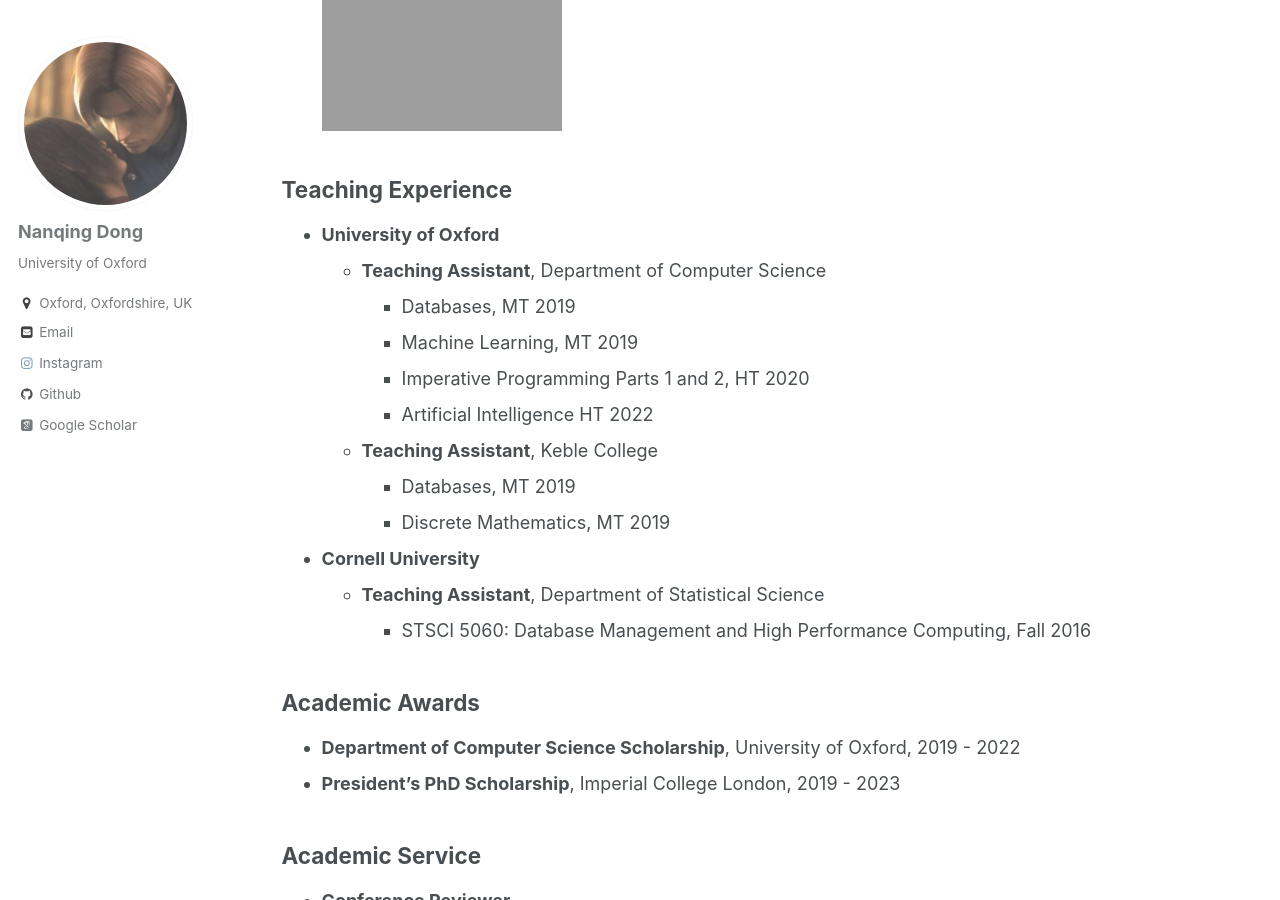
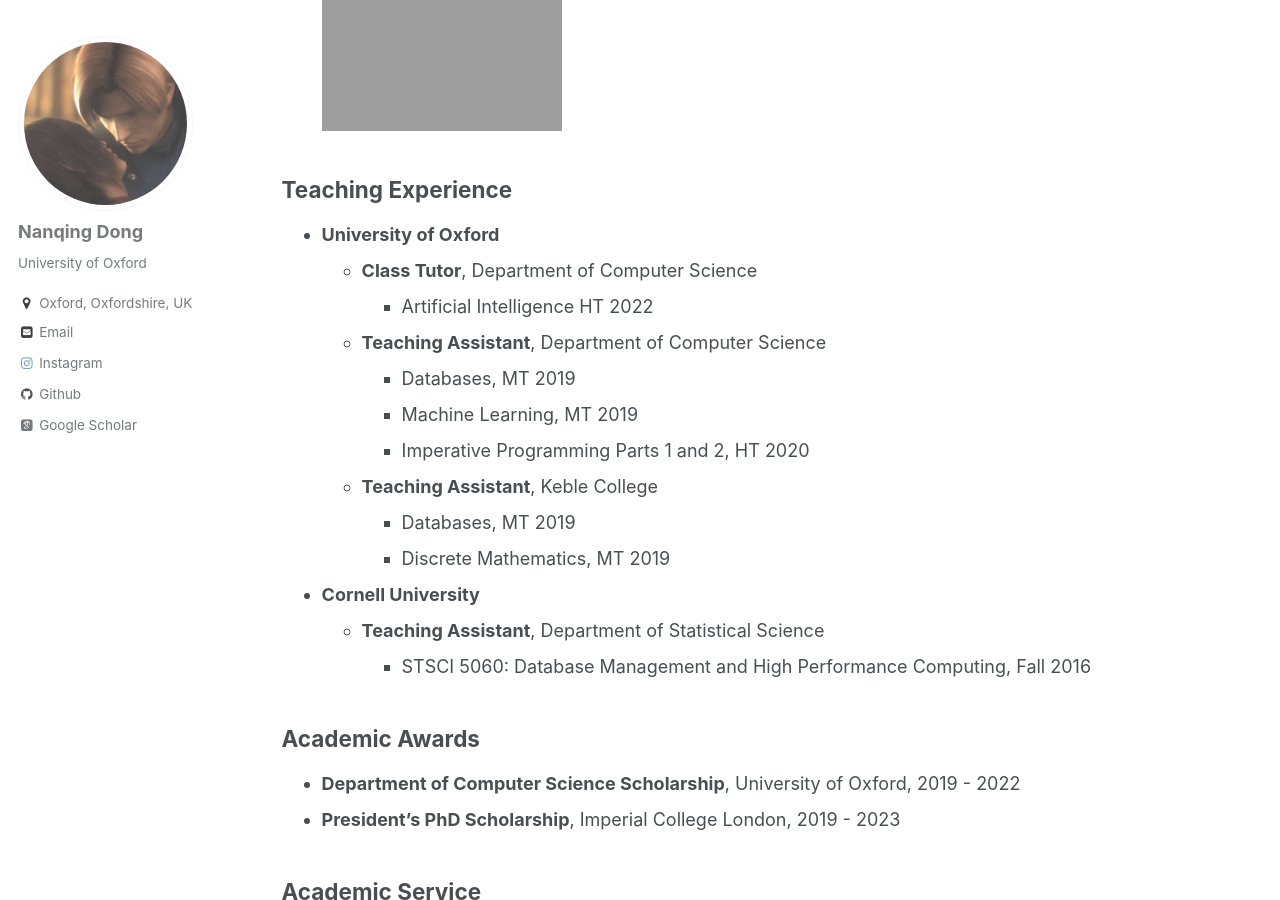
Before and after one commit to eveningdong/eveningdong.github.io, a Jekyll site: the page built from _pages/academic.md, in a window 1280 px wide and 900 px high, scrolled down 873 px. Built offline with Jekyll 4.4.1, drawn with Linux system fonts in a browser that asks for light colours; some web fonts are replaced.

Commit message:
update tutor

```diff
--- a/_pages/academic.md
+++ b/_pages/academic.md
@@ -28,11 +28,13 @@
 
 ## Teaching Experience
 * **University of Oxford**
+  + **Class Tutor**, Department of Computer Science
+    - Artificial Intelligence HT 2022
+
   + **Teaching Assistant**, Department of Computer Science
     - Databases, MT 2019
     - Machine Learning, MT 2019
     - Imperative Programming Parts 1 and 2, HT 2020
-    - Artificial Intelligence HT 2022
 
   + **Teaching Assistant**, Keble College
     - Databases, MT 2019
```
